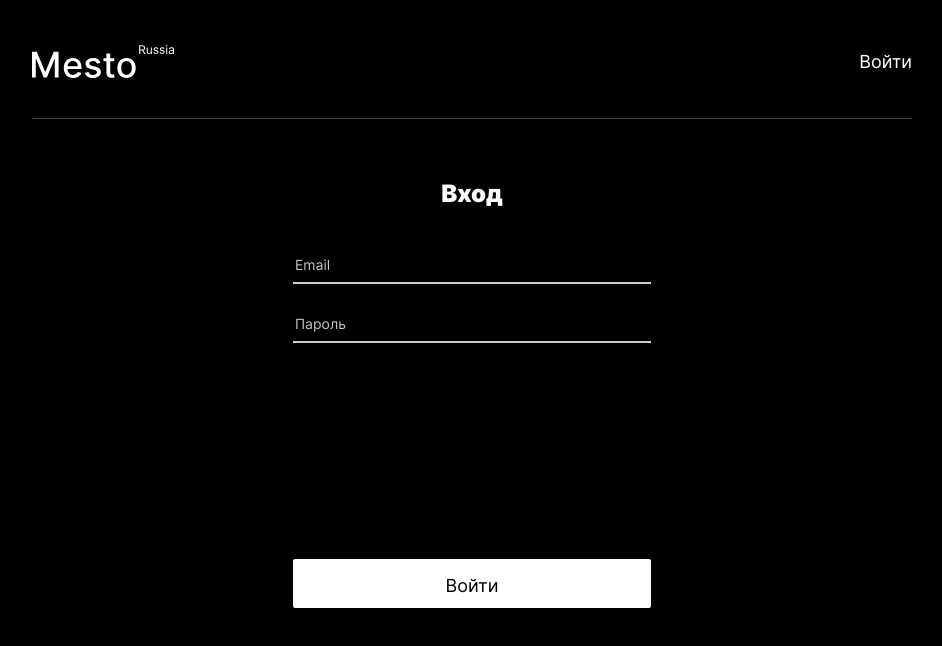
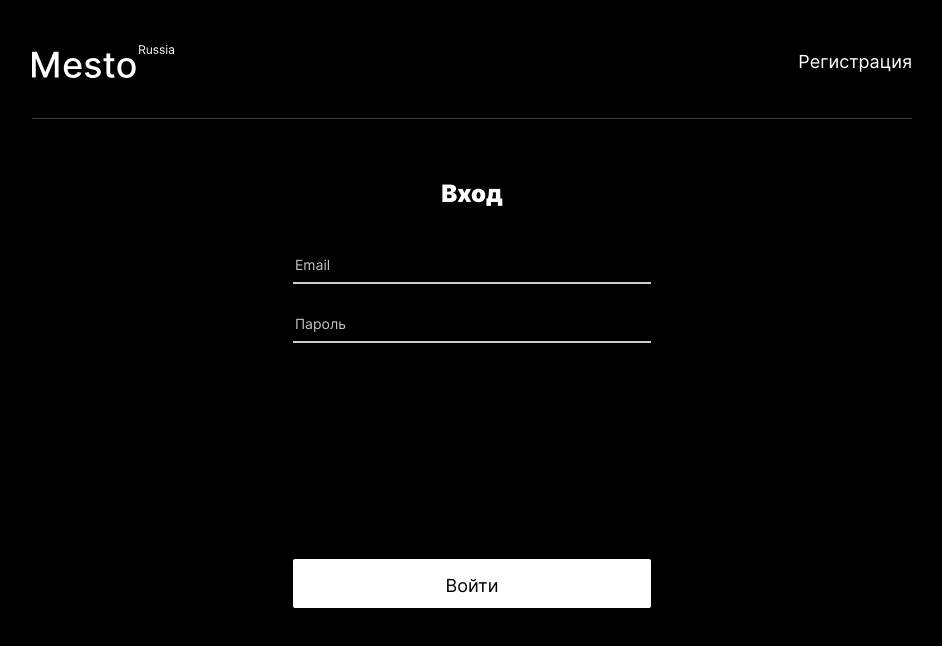
Before and after one commit to bonnhelga86/react-mesto-auth, a React (Create React App) app: page /sign-in in a window 1280 px wide. Shown: the top 646 px of the page, without its empty margins (168-1110 px from the left). Built offline with nearby package versions, Linux system fonts and the light colour scheme; no server answers.

Commit message:
feat:Добавить ссылку в Header для Login и Register

```diff
--- a/src/blocks/header/__email/header__email.css
+++ b/src/blocks/header/__email/header__email.css
@@ -4,5 +4,4 @@
   font-size: 18px;
   line-height: 22px;
   font-weight: 500;
-  align-self: center;
 }
--- a/src/blocks/header/__menu/header__menu.css
+++ b/src/blocks/header/__menu/header__menu.css
@@ -1,4 +1,5 @@
 .header__menu {
   display: flex;
+  align-items: center;
   gap: 24px;
 }
--- a/src/blocks/header/__button/header__button.css
+++ b/src/blocks/header/__sign-link/header__sign-link.css
@@ -1,9 +1,7 @@
-.header__button {
-  border: none;
-  padding: 0;
-  background: #000;
+.header__sign-link {
   color: #fff;
   font-size: 18px;
   line-height: 22px;
   font-weight: 400;
+  text-decoration: none;
 }
--- a/src/blocks/sign/__input/sign__input.css
+++ b/src/blocks/sign/__input/sign__input.css
@@ -1,4 +1,10 @@
 .sign__input {
   background: inherit;
   border-bottom: 2px solid #ccc;
+  font-weight: 500;
+  color: #fff;
 }
+
+.sign__input::placeholder {
+  font-weight: 400;
+}
--- a/src/components/App.js
+++ b/src/components/App.js
@@ -21,6 +21,7 @@ function App() {
   const [selectedViewCard, setSelectedViewCard] = React.useState({});
   const [selectedDeleteCard, setSelectedDeleteCard] = React.useState(null);
   const [currentUser, setCurrentUser] = React.useState({});
+  const [currentRoute, setCurrentRoute] = React.useState('login');
   const [isLoggedIn, setIsLoggedIn] = React.useState(false);
   const [cards, setCards] = React.useState([]);
   const [isLoading, setIsLoading] = React.useState(false);
@@ -135,15 +136,19 @@ function App() {
 
   return (
     <CurrentUserContext.Provider value={currentUser}>
-      <Header isLoggedIn={isLoggedIn} />
+      <Header isLoggedIn={isLoggedIn} currentRoute={currentRoute} />
 
       <Routes>
         <Route path="/sign-up" element={
           <Register
-
+            changeCurrentRoute={setCurrentRoute}
           />
         }/>
-        <Route path="/sign-in" element={<Login />}/>
+        <Route path="/sign-in" element={
+          <Login
+            changeCurrentRoute={setCurrentRoute}
+          />
+        }/>
         <Route path="/" element={
           <Main
             cards={cards}
--- a/src/components/Header.js
+++ b/src/components/Header.js
@@ -1,14 +1,18 @@
+import React from 'react';
 import logo from '../images/logo.svg';
+import { Link } from 'react-router-dom';
 
-function Header({ isLoggedIn }) {
+function Header({ isLoggedIn, currentRoute }) {
+
   return(
     <header className="header">
       <img src={logo} alt="Логотип Mesto" className="logo" />
       <div className='header__menu'>
         {isLoggedIn && <p className="header__email">Email</p>}
-        <button className="header__button" type="button">
-          {isLoggedIn ? 'Выйти' : 'Войти'}
-        </button>
+
+        <Link to={currentRoute === 'login' ? '/sign-up' : 'sign-in'} className="header__sign-link">
+          {currentRoute === 'login' ? 'Регистрация' : 'Войти'}
+        </Link>
       </div>
     </header>
   )
--- a/src/components/Login.js
+++ b/src/components/Login.js
@@ -1,6 +1,11 @@
+import React from 'react';
 import SignForm from './SignForm';
 
-function Login() {
+function Login({ changeCurrentRoute }) {
+  React.useEffect(() => {
+    changeCurrentRoute('login');
+  }, [])
+
   return(
     <div className="sign">
       <h2 className="sign__title">Вход</h2>
--- a/src/components/Register.js
+++ b/src/components/Register.js
@@ -1,7 +1,12 @@
+import React from 'react';
 import { Link } from 'react-router-dom';
 import SignForm from './SignForm';
 
-function Register() {
+function Register({ changeCurrentRoute }) {
+  React.useEffect(() => {
+    changeCurrentRoute('register');
+  }, [])
+
   return(
     <div className="sign">
       <h2 className="sign__title">Регистрация</h2>
--- a/src/components/SignForm.js
+++ b/src/components/SignForm.js
@@ -1,14 +1,31 @@
+import React from 'react';
+
 function SignForm({ submitButtonName }) {
+  const[email, setEmail] = React.useState('');
+  const[password, setPassword] = React.useState('');
+
+  React.useEffect(() => {
+    setEmail('');
+    setPassword('');
+  }, []);
+
+  function handleSubmit(event) {
+    event.preventDefault();
+    console.log(email, password);
+    // onAddPlace(name, link);
+  }
+
   return(
     <form
       className="form sign__form"
+      onSubmit={handleSubmit}
       name="sign-form"
       noValidate
     >
       <input
         name="sign-email"
-        // value={name}
-        // onChange={(event) => setName(event.target.value)}
+        value={email}
+        onChange={(event) => setEmail(event.target.value)}
         type="email"
         placeholder="Email"
         className="form__input sign__input"
@@ -17,8 +34,8 @@ function SignForm({ submitButtonName }) {
       <span className="form__text-error form__text-error_type_sign-email" />
       <input
         name="sign-password"
-        // value={name}
-        // onChange={(event) => setName(event.target.value)}
+        value={password}
+        onChange={(event) => setPassword(event.target.value)}
         type="password"
         placeholder="Пароль"
         className="form__input sign__input"
--- a/src/index.css
+++ b/src/index.css
@@ -7,7 +7,7 @@
 @import url("./blocks/header/header.css");
 @import url("./blocks/header/__menu/header__menu.css");
 @import url("./blocks/header/__email/header__email.css");
-@import url("./blocks/header/__button/header__button.css");
+@import url("./blocks/header/__sign-link/header__sign-link.css");
 
 @import url("./blocks/logo/logo.css");
 
```
